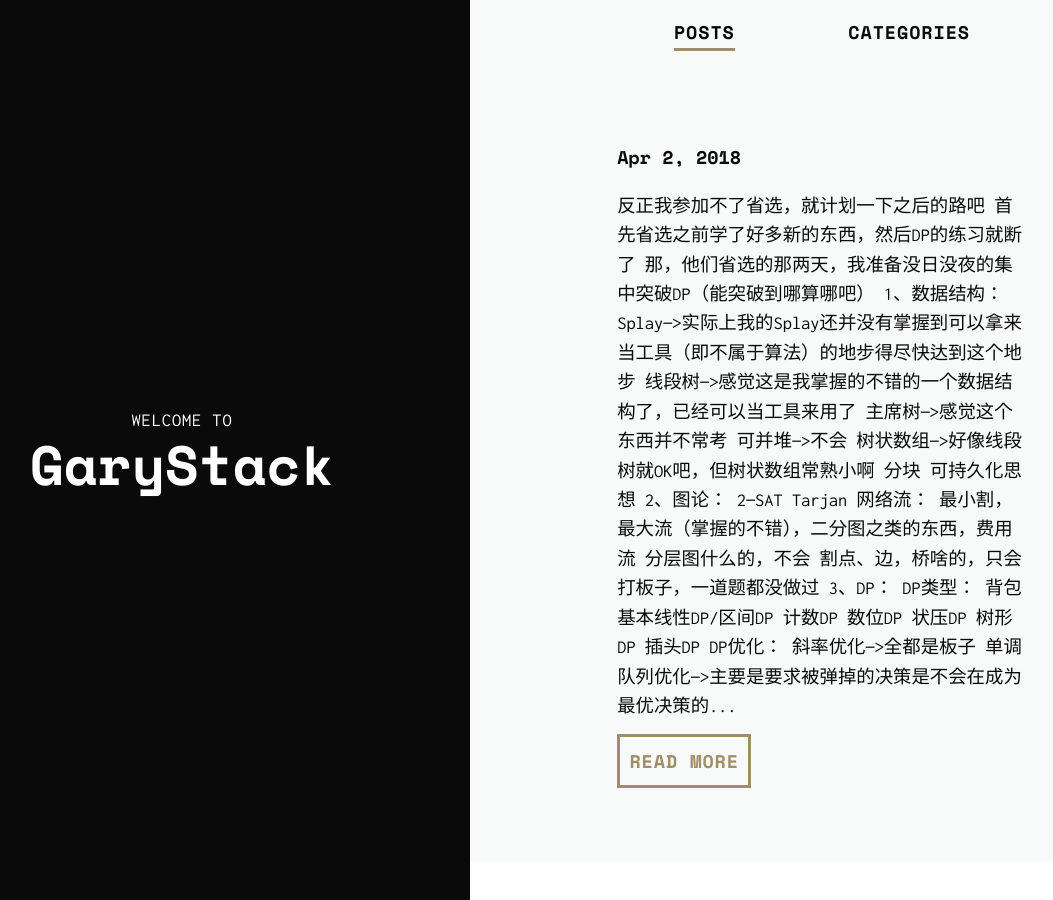
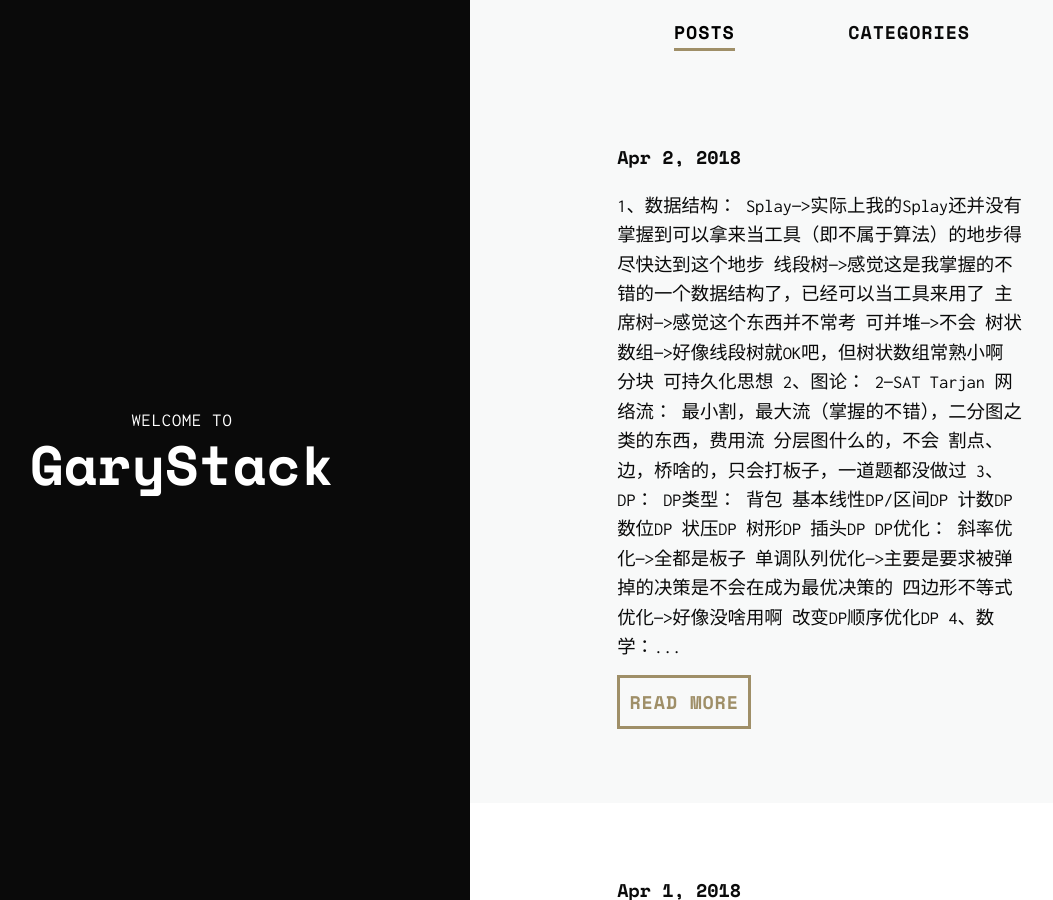
Before and after one commit to GaryStack/project-lambda.github.io, a Jekyll site: the page built from index.html, in a window 1280 px wide and 900 px high. Shown: the whole window, without its empty margins (106-1159 px from the left). Built offline with Jekyll 4.4.1, drawn with Linux system fonts in a browser that asks for light colours; nearby versions of some CDN libraries; the list of posts is cut into pages by our own code.

Commit message:
Update 2018-4-2-Summary of algorithm syllabus in OI.markdown

```diff
--- a/_posts/2018-4-2-Summary of algorithm syllabus in OI.markdown
+++ b/_posts/2018-4-2-Summary of algorithm syllabus in OI.markdown
@@ -8,12 +8,6 @@
 image: https://github.com/GaryStack/GaryStack.github.io/blob/master/background/Other/%E9%9D%9E%E5%8A%A8%E6%BC%AB/555561.jpg?raw=true
 image-sm: https://github.com/GaryStack/GaryStack.github.io/blob/master/background/Other/%E9%9D%9E%E5%8A%A8%E6%BC%AB/555561.jpg?raw=true
 ---
-反正我参加不了省选，就计划一下之后的路吧
-
-首先省选之前学了好多新的东西，然后DP的练习就断了
-
-那，他们省选的那两天，我准备没日没夜的集中突破DP（能突破到哪算哪吧）
-
 1、数据结构：
 
 
```
